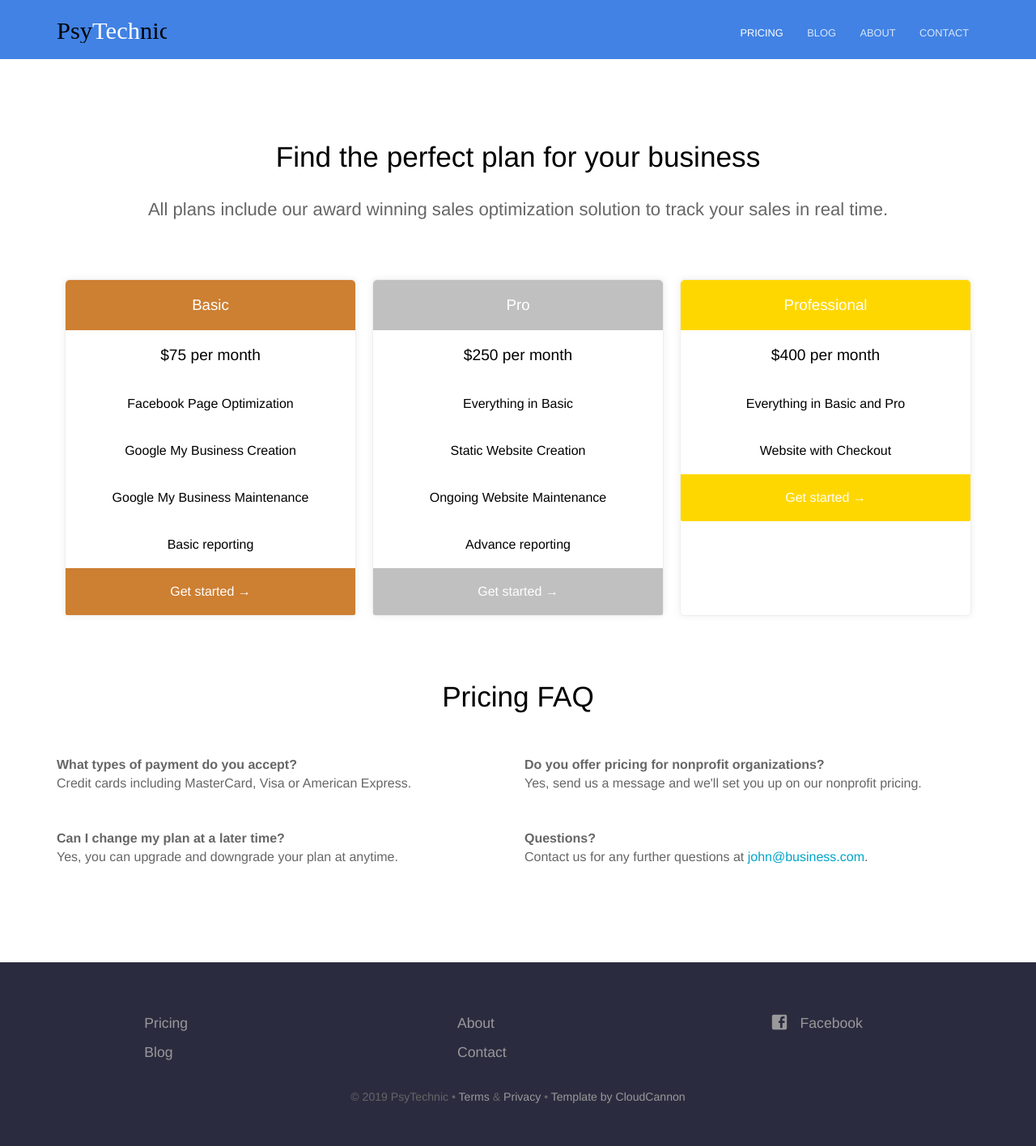
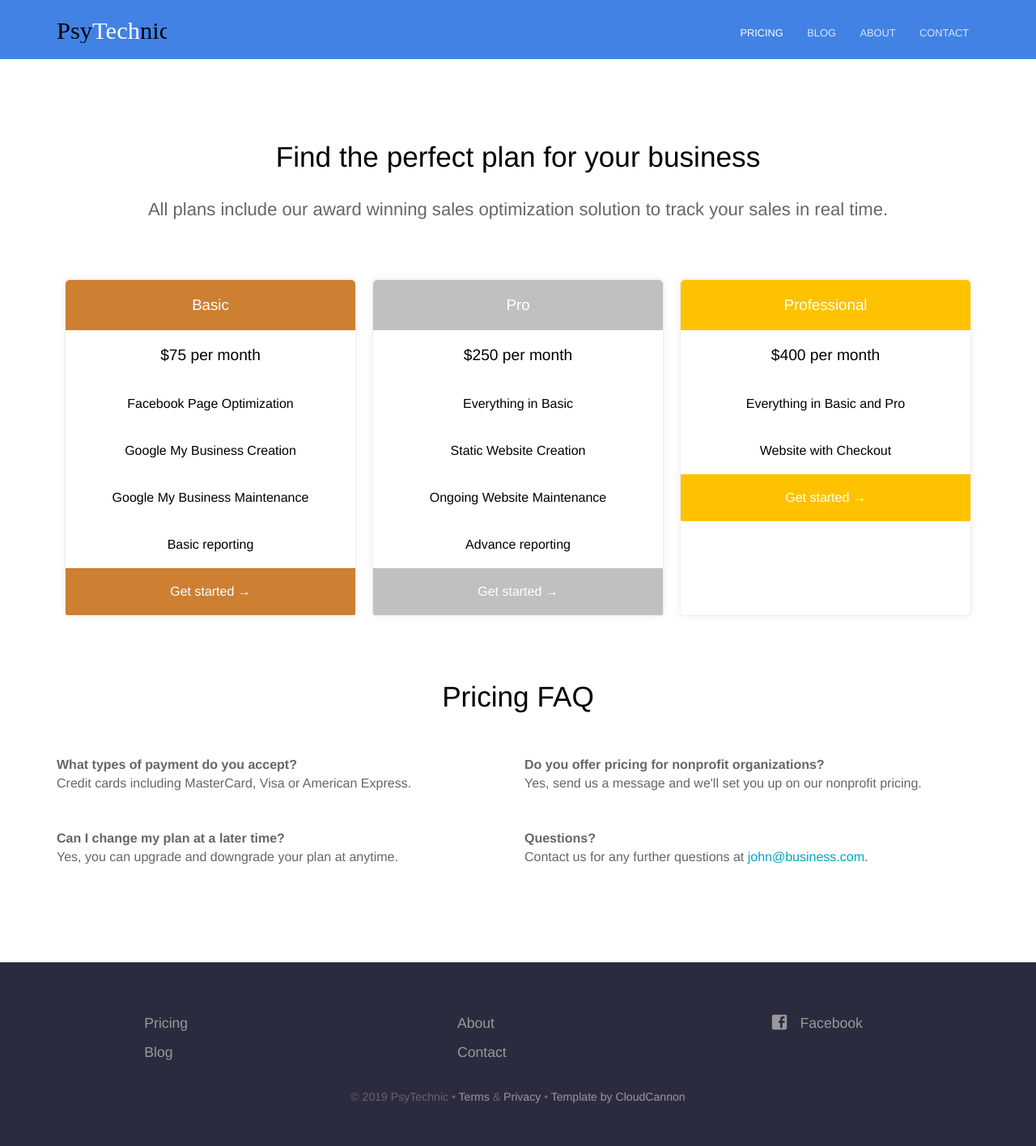
Before and after one commit to HaydenRKirk/HaydenRKirk.github.io, a Jekyll site: the page built from pricing.html, in a window 1280 px wide. Shown: the whole page at 81% size. Built offline with Jekyll 4.4.1, drawn with Linux system fonts in a browser that asks for light colours.

Commit message:
Update pricing.html

```diff
--- a/pricing.html
+++ b/pricing.html
@@ -36,7 +36,7 @@ pricing_table:
       link: http://mysite.com?plan=pro
       text: Get started
   - name: Professional
-    color: "#ffd700"
+    color: "#ffc200"
     features:
       - text: $400 per month
         highlight: true
```
